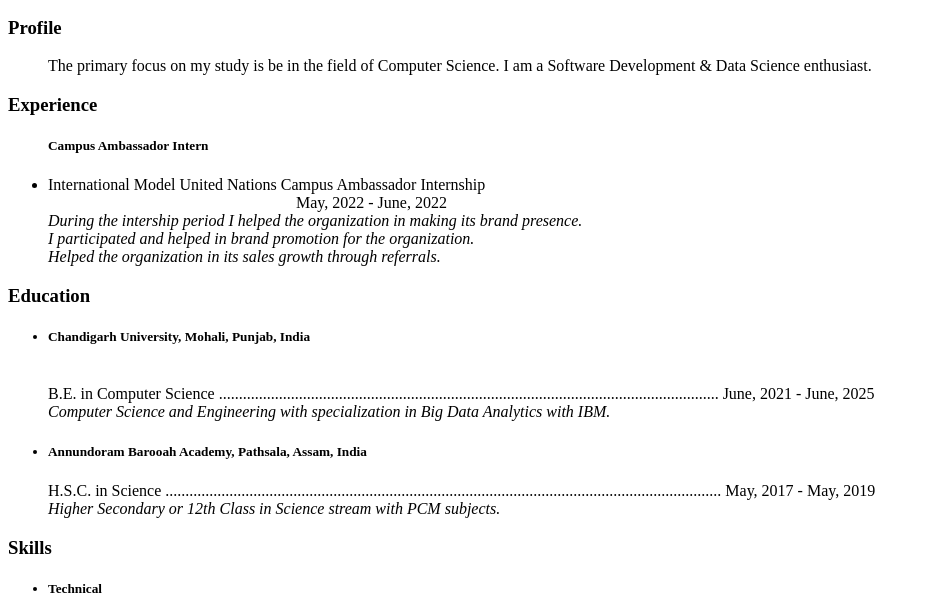
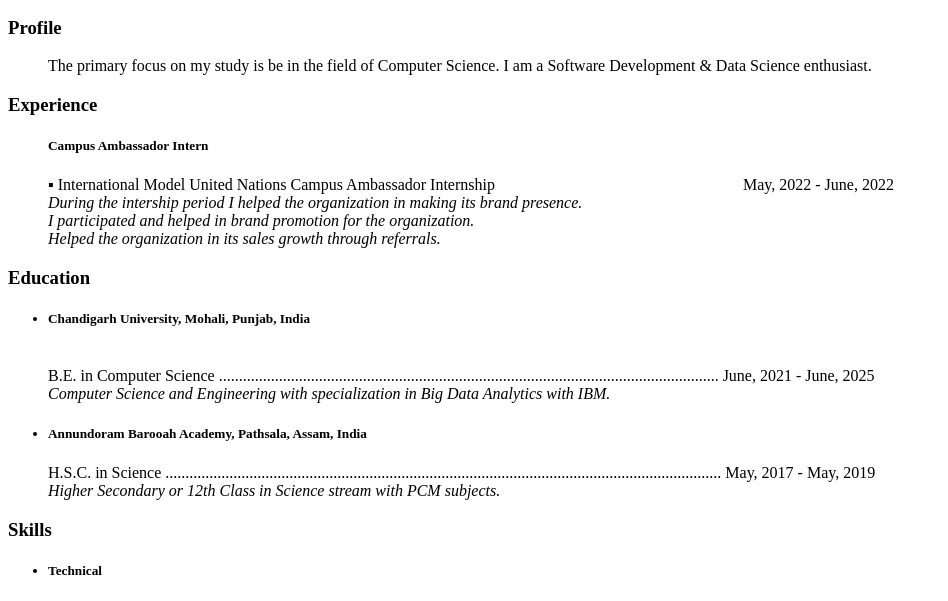
Before and after one commit to Ashish1100/CV, a plain HTML site: page index.html in a window 1280 px wide. Shown: the part 154-755 px from the top of the page, without its empty margins (0-948 px from the left). Drawn offline with Linux system fonts and the light colour scheme.

Commit message:
Update index.html

```diff
--- a/index.html
+++ b/index.html
@@ -19,7 +19,7 @@
 <h3>Experience</h3>
 <ul>
     <h5>Campus Ambassador Intern</h5>
-    <pr><li>International Model United Nations Campus Ambassador Internship</li>&nbsp;&nbsp;&nbsp;&nbsp;&nbsp;&nbsp;&nbsp;&nbsp;&nbsp;&nbsp;&nbsp;&nbsp;&nbsp;&nbsp;&nbsp;&nbsp;&nbsp;&nbsp;&nbsp;&nbsp;&nbsp;&nbsp;&nbsp;&nbsp;&nbsp;&nbsp;&nbsp;&nbsp;&nbsp;&nbsp;&nbsp;&nbsp;&nbsp;&nbsp;&nbsp;&nbsp;&nbsp;&nbsp;&nbsp;&nbsp;&nbsp;&nbsp;&nbsp;&nbsp;&nbsp;&nbsp;&nbsp;&nbsp;&nbsp;&nbsp;&nbsp;&nbsp;&nbsp;&nbsp;&nbsp;&nbsp;&nbsp;&nbsp;&nbsp;&nbsp;&nbsp; May, 2022 - June, 2022</pr><br>
+    <pr>▪ International Model United Nations Campus Ambassador Internship&nbsp;&nbsp;&nbsp;&nbsp;&nbsp;&nbsp;&nbsp;&nbsp;&nbsp;&nbsp;&nbsp;&nbsp;&nbsp;&nbsp;&nbsp;&nbsp;&nbsp;&nbsp;&nbsp;&nbsp;&nbsp;&nbsp;&nbsp;&nbsp;&nbsp;&nbsp;&nbsp;&nbsp;&nbsp;&nbsp;&nbsp;&nbsp;&nbsp;&nbsp;&nbsp;&nbsp;&nbsp;&nbsp;&nbsp;&nbsp;&nbsp;&nbsp;&nbsp;&nbsp;&nbsp;&nbsp;&nbsp;&nbsp;&nbsp;&nbsp;&nbsp;&nbsp;&nbsp;&nbsp;&nbsp;&nbsp;&nbsp;&nbsp;&nbsp;&nbsp;&nbsp; May, 2022 - June, 2022</pr><br>
     <em><pr>During the intership period I helped the organization in making its brand presence.</pr></em><br>
     <em><pr>I participated and helped in brand promotion for the organization.</pr></em><br>
     <em><pr>Helped the organization in its sales growth through referrals.</pr></em><br>
```
